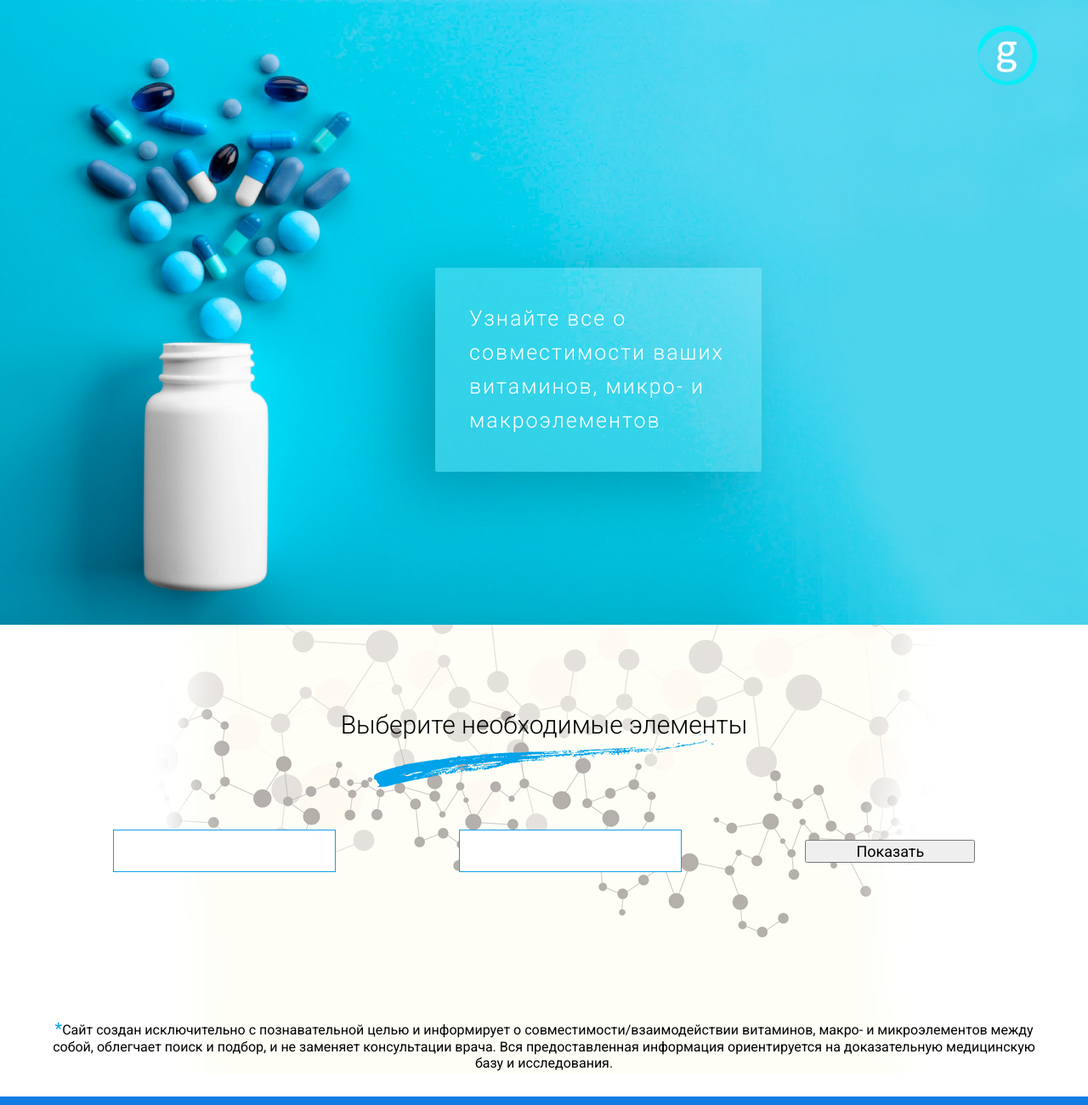
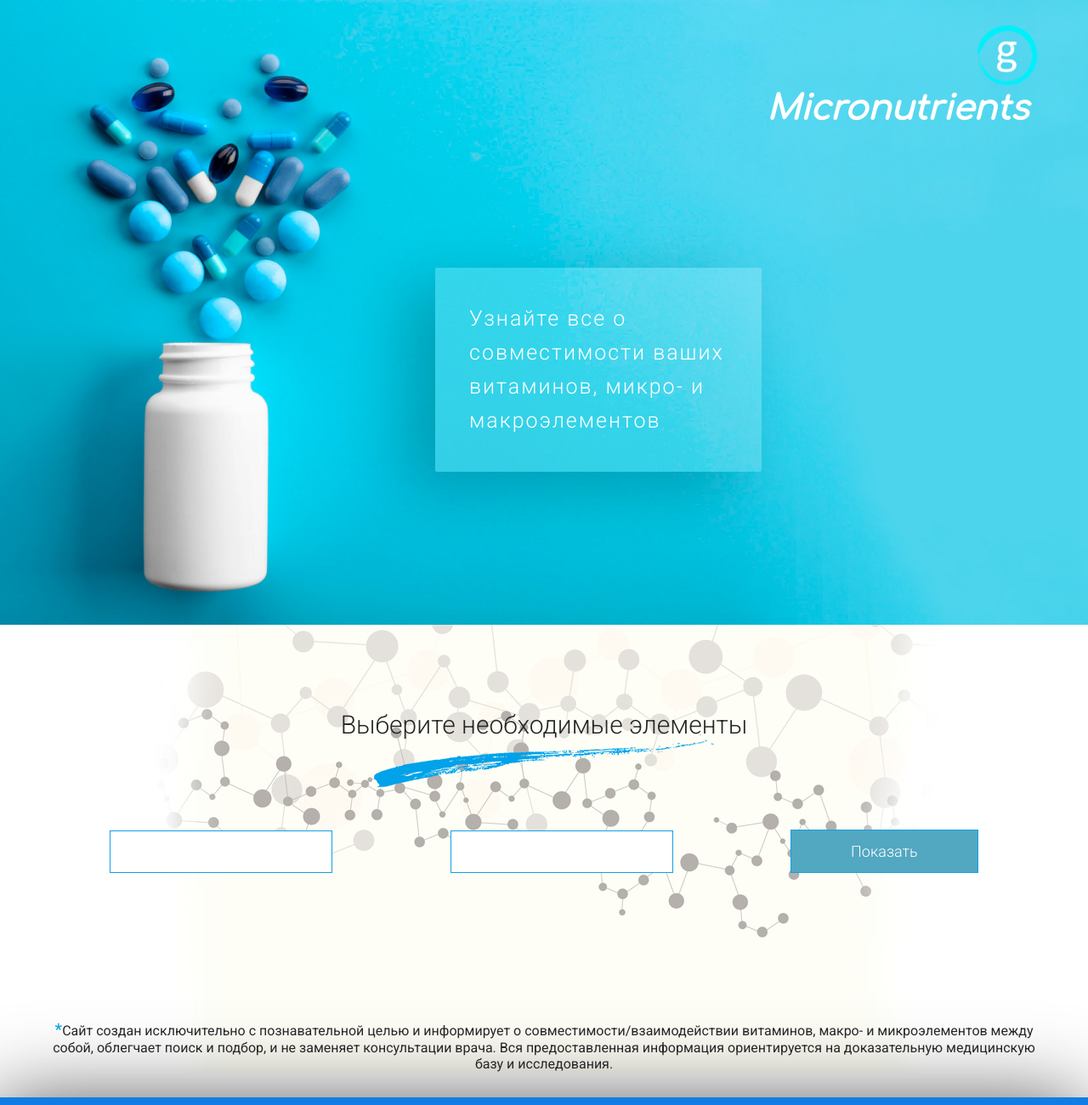
Before and after one commit to Glacamora/Micronutrients, a website: page source/index.html in a window 1280 px wide. Shown: the top 1300 px of the page at 85% size. Drawn offline with nearby package versions, Linux system fonts and the light colour scheme; files that its build step writes are made by us from their sources.

Commit message:
Кнопка

```diff
--- a/source/index.html
+++ b/source/index.html
@@ -4,12 +4,14 @@
     <title>Micronutrients</title>
     <link href="./css/style.min.css" rel="stylesheet">
     <link href="https://fonts.googleapis.com/css?family=Roboto:300,400,700" rel="stylesheet">
+    <link href="https://fonts.googleapis.com/css?family=Comfortaa" rel="stylesheet">
   </head>
   <body>
     <header class="header">
       <div class="container">
         <a href="#"><img class="personal-logo" src="../img/g.png" width="70" height="70" alt=""></a>
       </div>
+      <p class="header__title">Micronutrients</p>
       <div class="header__wrapper">
         <p class="header__text">Узнайте все о совместимости ваших витаминов, микро- и макроэлементов</p>
       </div>
--- a/source/less/blocks/footer.less
+++ b/source/less/blocks/footer.less
@@ -1,5 +1,6 @@
 footer {
   background-color: #117de4;
+  box-shadow: -6px 7px 100px rgba(0,0,0,.7);
 }
 
 .footer {
--- a/source/less/blocks/form.less
+++ b/source/less/blocks/form.less
@@ -17,6 +17,21 @@
 }
 
 .form__btn {
-  width: 200px;
+
+  padding: 14px 70px;
+  background-color: #52a7c1;
+  color: #fff;
+  font-weight: 300;
+  border: 1px solid #11a0e4;
+
+  &:hover {
+    background-color: #0a6088;
+    border: 1px solid #095376;
+  }
+
+  &:active {
+    background-color: #095376;
+    border: 1px solid #095376;
+  }
 
 }
--- a/source/less/blocks/general.less
+++ b/source/less/blocks/general.less
@@ -2,8 +2,7 @@ body {
   font-family: "Roboto", "Arial", "Helvetica", sans-serif;
   font-size: 18px;
   font-weight: 400;
-  /*background-image: url("../img/bgrnd.png");
-  background-position: center;*/
+  color: #262626;
 }
 
 .container {
--- a/source/less/blocks/header.less
+++ b/source/less/blocks/header.less
@@ -6,13 +6,26 @@
   height: 675px;
 }
 
+.header__title {
+  font-family: "Comfortaa", cursive;
+  font-size: 40px;
+  text-align: center;
+  font-style: italic;
+  top: 66px;
+  position: relative;
+  margin-bottom: 0;
+  color: #fff;
+  font-weight: 600;
+  width: 248px;
+  float: right;
+}
+
 .header__wrapper {
   background-color: rgba(255, 255, 255, 0.2);
   box-shadow: -35px 20px 70px rgba(0,0,0,0.2);
   border-radius: 2px;
-  /*padding: 33px 40px;*/
-  max-width: 50%;
-  left: 50%;
+  max-width: 55%;
+  left: 45%;
   line-height: 1.6;
   position: relative;
   top: 315px;
```
